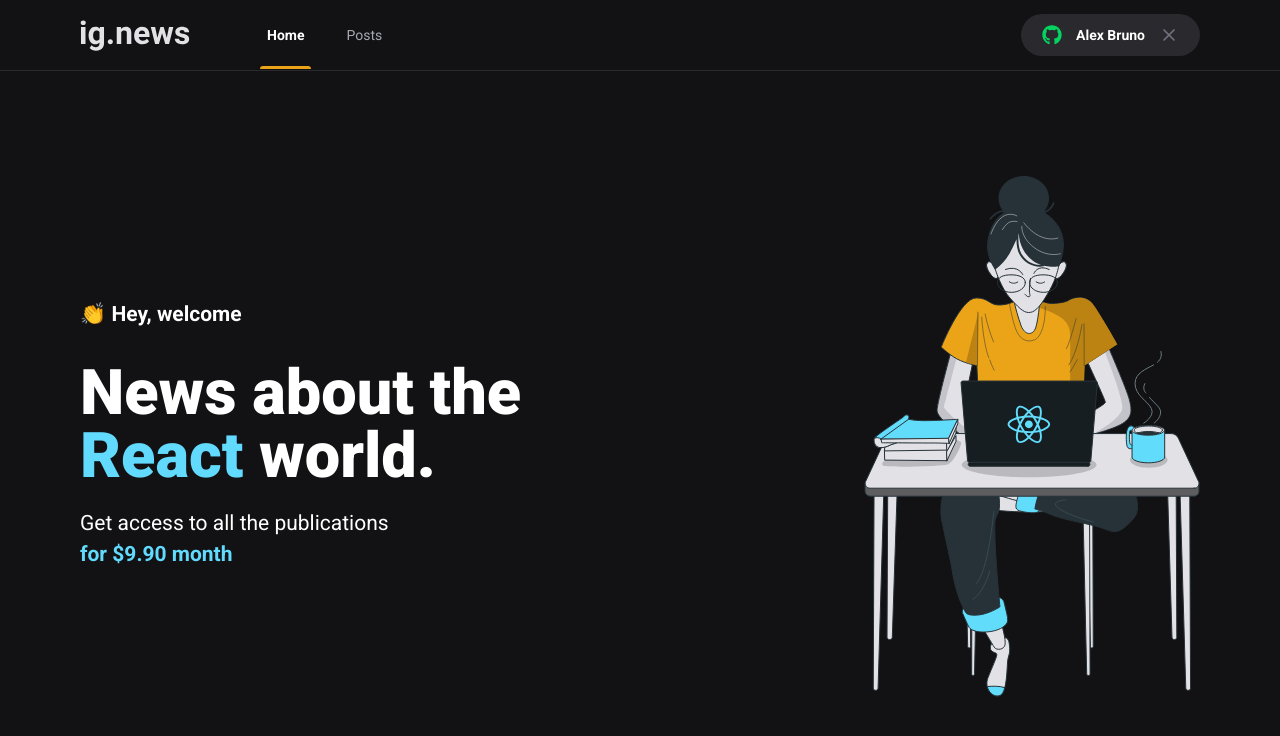
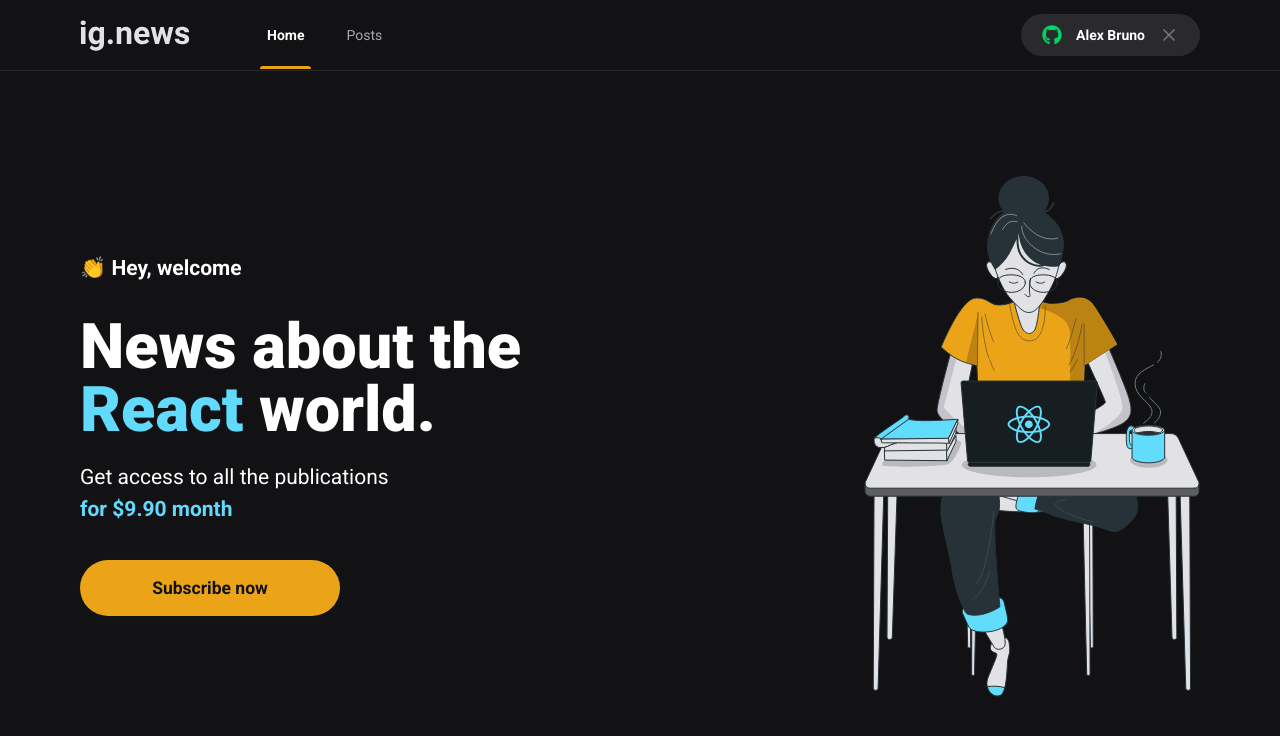
Before and after one commit to alexbruno10/ignews, a Next.js app: page / in a window 1280 px wide. Shown: the top 736 px of the page. Built offline with nearby package versions, Linux system fonts and the light colour scheme.

Commit message:
Setting style SubscribeButton

```diff
--- a/src/components/SubscribeButton/index.tsx
+++ b/src/components/SubscribeButton/index.tsx
@@ -3,7 +3,7 @@
 export function SubscribeButton() {
 
     return (
-        <button type="button" className="subscribeButton">
+        <button type="button" className={styles.subscribeButton}>
             Subscribe now
         </button>
     )
--- a/src/components/SubscribeButton/styles.module.scss
+++ b/src/components/SubscribeButton/styles.module.scss
@@ -0,0 +1,20 @@
+.subscribeButton {
+    height: 4rem;
+    width: 260px;
+    border: 0;
+    border-radius: 2rem;
+    background: var(--yellow-500);
+    color: var(--gray-900);
+    font-size: 1.25rem;
+    font-weight: bold;
+
+    display: flex;
+    align-items: center;
+    justify-content: center;
+
+    transition: filter 0.2s;
+
+    &:hover {
+        filter: brightness(0.8);
+    }
+}
--- a/src/pages/home.module.scss
+++ b/src/pages/home.module.scss
@@ -42,4 +42,7 @@
         }
     }
 
+    button {
+        margin-top: 2.5rem;
+    }
 }
--- a/src/pages/index.tsx
+++ b/src/pages/index.tsx
@@ -1,4 +1,5 @@
 import Head from 'next/head'
+import { SubscribeButton } from '../components/SubscribeButton'
 import styles from './home.module.scss'
 
 
@@ -18,6 +19,7 @@
             Get access to all the publications <br />
             <span>for $9.90 month</span>
           </p>
+          <SubscribeButton />
         </section>
 
         <img src="/images/avatar.svg" alt="Girls coding" />
```
